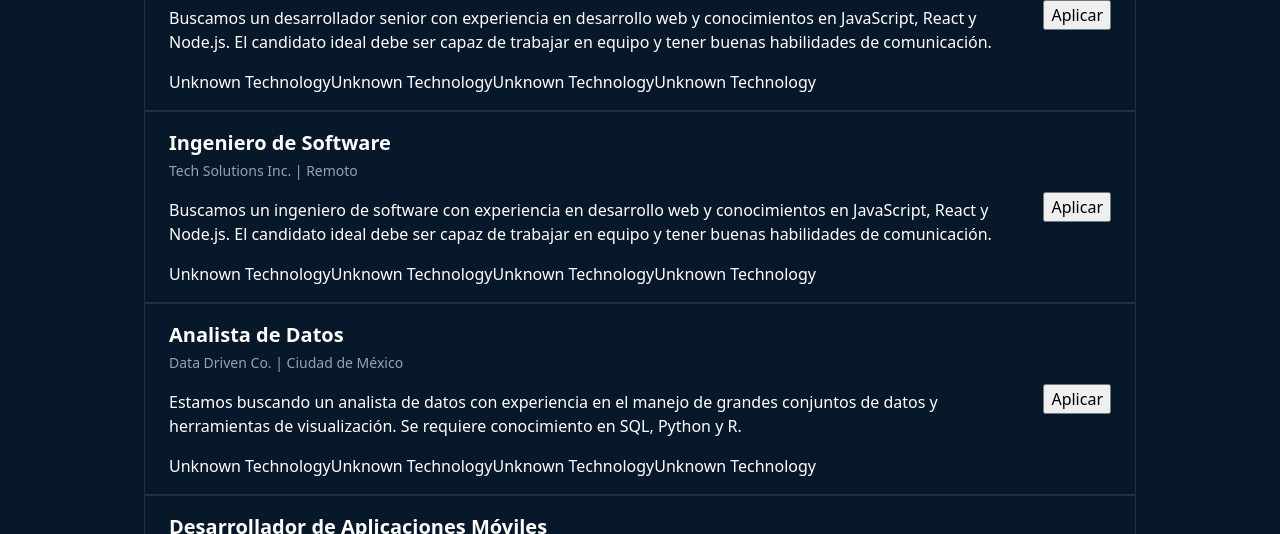
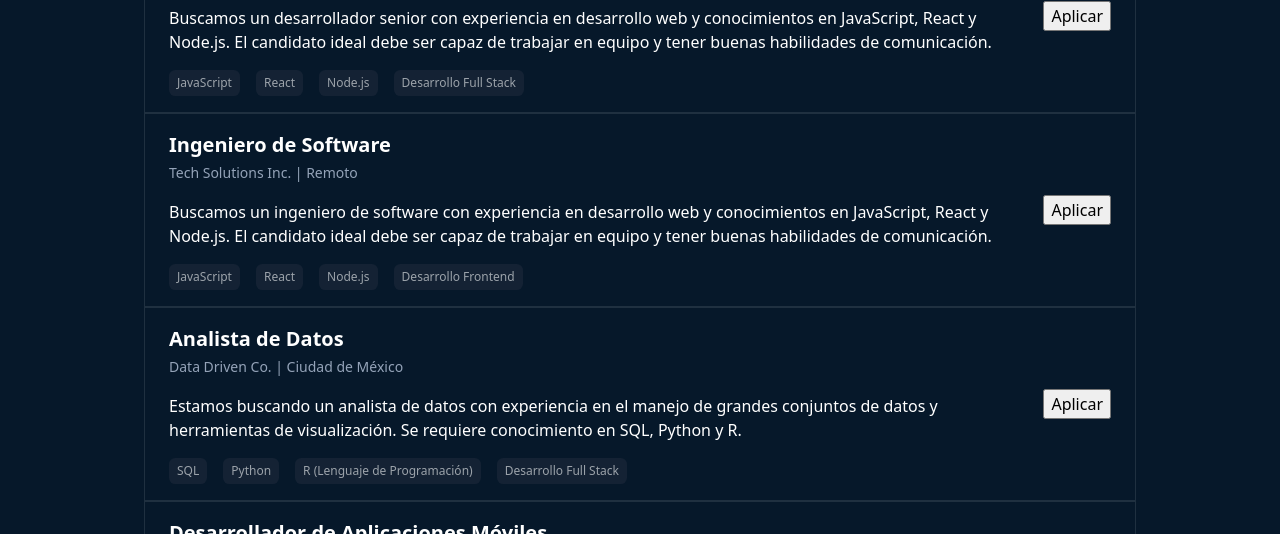
Before and after one commit to Thakisis/js-camp-react, a React (Vite) app: page / in a window 1280 px wide. Shown: the part 156-690 px from the top of the page. Built offline with nearby package versions, Linux system fonts and the light colour scheme; a web font is replaced by a local one.

Commit message:
fixed techology tags

```diff
--- a/src/components/offers/offer-card.jsx
+++ b/src/components/offers/offer-card.jsx
@@ -19,8 +19,8 @@ function OfferCard({ title, company, location, description, technology }) {
 		</article>
 	);
 }
-function TechSpan(technology) {
-	return <span classCard="tag">{getTechName(technology)}</span>;
+function TechSpan({ technology }) {
+	return <span className="tag">{getTechName(technology)}</span>;
 }
 
 export default OfferCard;
--- a/src/index.css
+++ b/src/index.css
@@ -253,8 +253,9 @@ nav a:nth-child(2) {
 .tag {
   background-color: var(--input-bg);
   color: var(--text-primary);
+  opacity: .6;
   padding: 0.25rem 0.5rem;
-  border-radius: 1rem;
+  border-radius: .4rem;
   font-size: 0.75rem;
   font-weight: 500;
   display: inline-block;
@@ -506,6 +507,12 @@ footer small {
   }
 }
 
+#tags {
+  display: flex;
+  gap: 1rem;
+
+}
+
 .button-apply-job {
   &.is-applied {
     background: hsl(142, 100%, 33%);
--- a/src/lib/utils.js
+++ b/src/lib/utils.js
@@ -1,10 +1,13 @@
 import { locations, technologies } from "@/constants/data-select";
 export function getLocName(loc) {
-    console.log(loc);
+
     const locationName = locations.find(location => loc === location.key);
     return locationName?.name || "Unknown Location";
 }
 export function getTechName(tec) {
-    const techName = technologies.find(technology => tec === technology.key);
+    const techName = technologies.find(technology => technology.key === tec);
+
+    console.log(tec);
+    console.log(technologies);
     return techName?.name || "Unknown Technology";
 }
```
